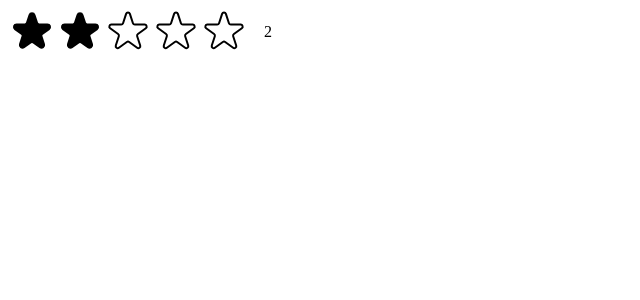
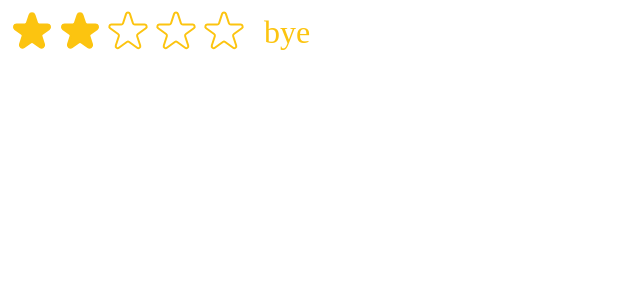
Before and after one commit to guykadosh/usePopcorn, a React (Create React App) app: page / in a window 1280 px wide. Both pictures are taken after a click on the button 80 px from the left and 32 px from the top of the page. Shown: the top 300 px of the page, without its empty margins (0-640 px from the left). Built offline with nearby package versions, Linux system fonts and the light colour scheme.

Commit message:
added configurations for consumer to the StarRating component

```diff
--- a/src/StarRating.js
+++ b/src/StarRating.js
@@ -10,49 +10,76 @@ const starContainerStyle = {
   display: 'flex',
 }
 
-const textStyle = {
-  lineHeight: '1',
-  margin: '0',
-}
-
-export default function StarRating({ maxRating = 5 }) {
-  const [rating, setRating] = useState(0)
+export default function StarRating({
+  maxRating = 5,
+  color = '#fcc410',
+  size = 48,
+  className = '',
+  messages = [],
+  defaultRating = 0,
+  onSetRating,
+}) {
+  const [rating, setRating] = useState(defaultRating)
+  const [tempRating, setTempRating] = useState(0)
 
   function handleRating(rating) {
     setRating(rating)
+    if (onSetRating) onSetRating(rating)
   }
+
+  const textStyle = {
+    lineHeight: '1',
+    margin: '0',
+    color,
+    fontSize: `${size / 1.5}px`,
+  }
+
   return (
-    <div style={containerStyle}>
+    <div style={containerStyle} className={className}>
       <div style={starContainerStyle}>
         {Array.from({ length: maxRating }, (_, i) => (
           <Star
             key={i}
+            full={tempRating ? tempRating >= i + 1 : rating >= i + 1}
             onRate={() => handleRating(i + 1)}
-            full={rating >= i + 1}
+            onHoverIn={() => setTempRating(i + 1)}
+            onHoverOut={() => setTempRating(0)}
+            color={color}
+            size={size}
           />
         ))}
       </div>
-      <p style={textStyle}>{rating || ''}</p>
+      <p style={textStyle}>
+        {messages.length === maxRating
+          ? messages[tempRating ? tempRating - 1 : rating - 1]
+          : tempRating || rating || ''}
+      </p>
     </div>
   )
 }
 
-const starStyle = {
-  width: '48px',
-  height: '48px',
-  display: 'block',
-  cursour: 'pointer',
-}
+function Star({ onRate, full, onHoverIn, onHoverOut, color, size }) {
+  const starStyle = {
+    width: `${size}px`,
+    height: `${size}px`,
+    display: 'block',
+    cursour: 'pointer',
+  }
 
-function Star({ onRate, full }) {
   return (
-    <span role="button" style={starStyle} onClick={onRate}>
+    <span
+      role="button"
+      style={starStyle}
+      onClick={onRate}
+      onMouseEnter={onHoverIn}
+      onMouseLeave={onHoverOut}
+    >
       {full ? (
         <svg
           xmlns="http://www.w3.org/2000/svg"
           viewBox="0 0 20 20"
-          fill="#000"
-          stroke="#000"
+          fill={color}
+          stroke={color}
         >
           <path d="M9.049 2.927c.3-.921 1.603-.921 1.902 0l1.07 3.292a1 1 0 00.95.69h3.462c.969 0 1.371 1.24.588 1.81l-2.8 2.034a1 1 0 00-.364 1.118l1.07 3.292c.3.921-.755 1.688-1.54 1.118l-2.8-2.034a1 1 0 00-1.175 0l-2.8 2.034c-.784.57-1.838-.197-1.539-1.118l1.07-3.292a1 1 0 00-.364-1.118L2.98 8.72c-.783-.57-.38-1.81.588-1.81h3.461a1 1 0 00.951-.69l1.07-3.292z" />
         </svg>
@@ -61,7 +88,7 @@ function Star({ onRate, full }) {
           xmlns="http://www.w3.org/2000/svg"
           fill="none"
           viewBox="0 0 24 24"
-          stroke="#000"
+          stroke={color}
         >
           <path
             strokeLinecap="round"
--- a/src/index.js
+++ b/src/index.js
@@ -9,6 +9,6 @@ const root = ReactDOM.createRoot(document.getElementById('root'))
 root.render(
   <React.StrictMode>
     {/* <App /> */}
-    <StarRating />
+    <StarRating messages={['hi', 'bye', 'dye', 'guy', 'shay']} />
   </React.StrictMode>
 )
```
